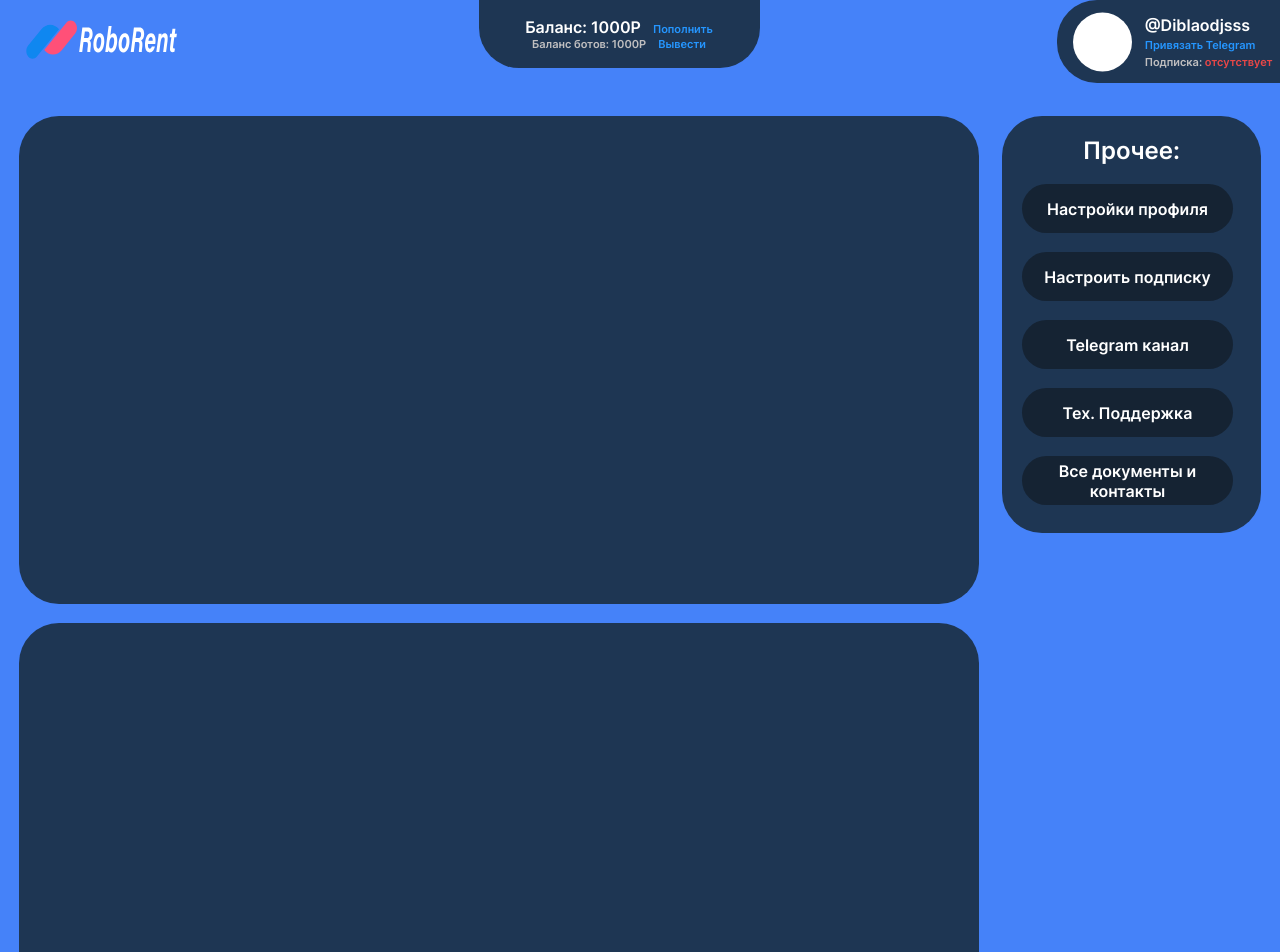
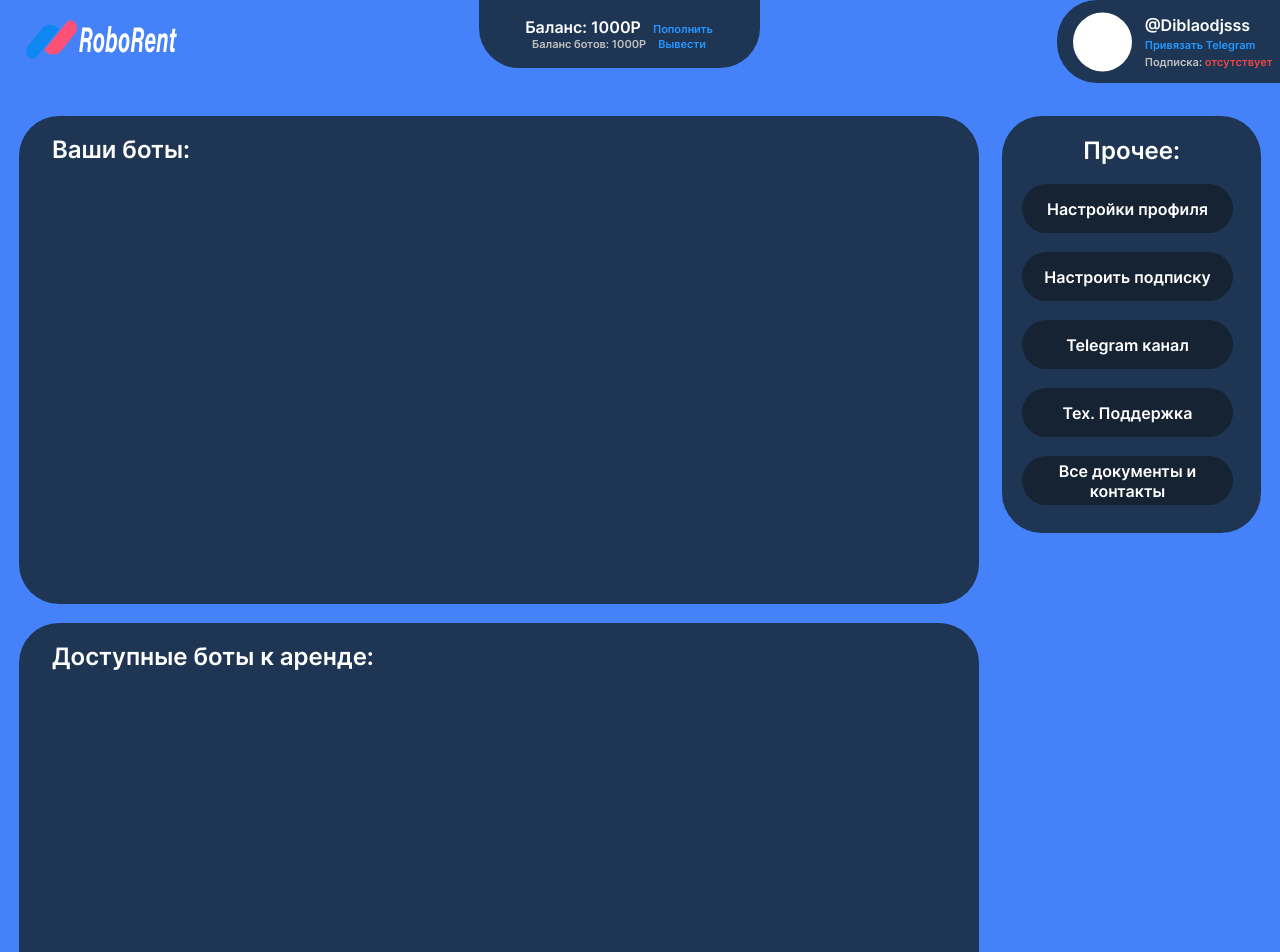
Before and after one commit to Holder-hash/RoboRent, a React (Vite) app: page / in a window 1280 px wide. Shown: the top 952 px of the page. Built offline with nearby package versions, Linux system fonts and the light colour scheme; the HTML template or start-up script is replaced by a standard one.

Commit message:
bots list title

```diff
--- a/src/components/screens/BotsList/BotsList.jsx
+++ b/src/components/screens/BotsList/BotsList.jsx
@@ -3,8 +3,12 @@ import "./BotsList.scss";
 function BotsList() {
   return (
     <>
-      <div className="user-bots"></div>
-      <div className="available-bots"></div>
+      <div className="user-bots">
+        <p className="bots-list__title">Ваши боты:</p>
+      </div>
+      <div className="available-bots">
+        <p className="bots-list__title">Доступные боты к аренде:</p>
+      </div>
     </>
   );
 }
--- a/src/components/screens/BotsList/BotsList.scss
+++ b/src/components/screens/BotsList/BotsList.scss
@@ -3,6 +3,7 @@
   height: 488px;
   border-radius: 40px;
   background: #1e3653;
+  padding: 19px 33px;
 }
 
 .available-bots {
@@ -10,4 +11,14 @@
   height: 494px;
   border-radius: 40px;
   background: #1e3653;
+  padding: 19px 33px;
 }
+
+.bots-list__title {
+  color: #fff;
+  font-family: Inter;
+  font-size: 24px;
+  font-style: normal;
+  font-weight: 600;
+  line-height: normal;
+}
```
Also changed, not shown: 1 other file (tests, documents, lock files or other folders).
